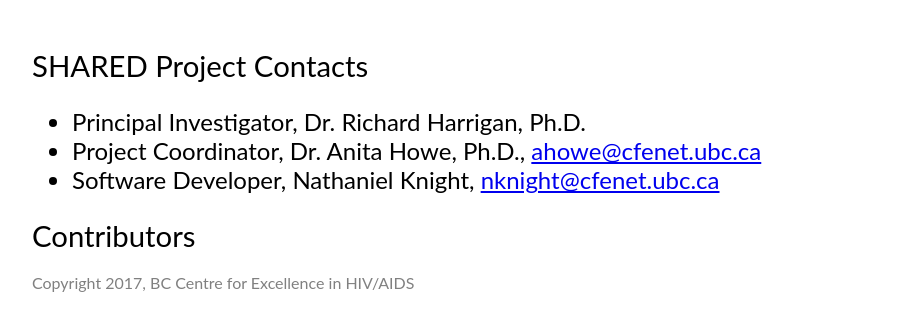
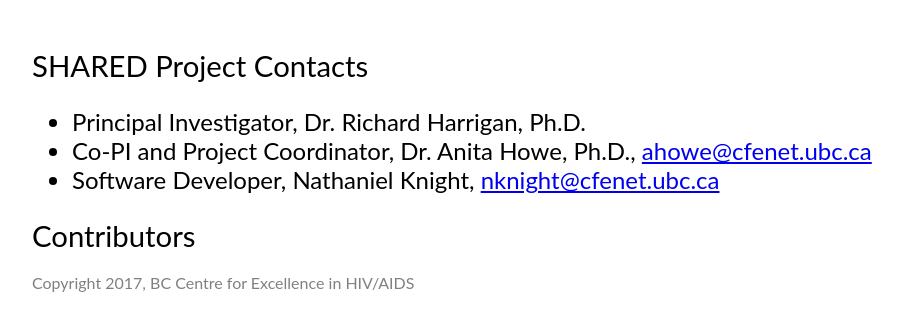
Before and after one commit to cfe-lab/shared-server, a Django app: page /contact in a window 1280 px wide. Shown: the part 156-487 px from the top of the page, without its empty margins (128-1031 px from the left). Run offline with Django 3.2, Linux system fonts and the light colour scheme.

Commit message:
Update titles on Contact page

```diff
--- a/templates/contact.html
+++ b/templates/contact.html
@@ -11,7 +11,7 @@
   </li>
 
   <li>
-    Project Coordinator, Dr. Anita Howe, Ph.D.,
+    Co-PI and Project Coordinator, Dr. Anita Howe, Ph.D.,
     <a href="mailto:ahowe@cfenet.ubc.ca">ahowe@cfenet.ubc.ca</a>
   </li>
 
```
